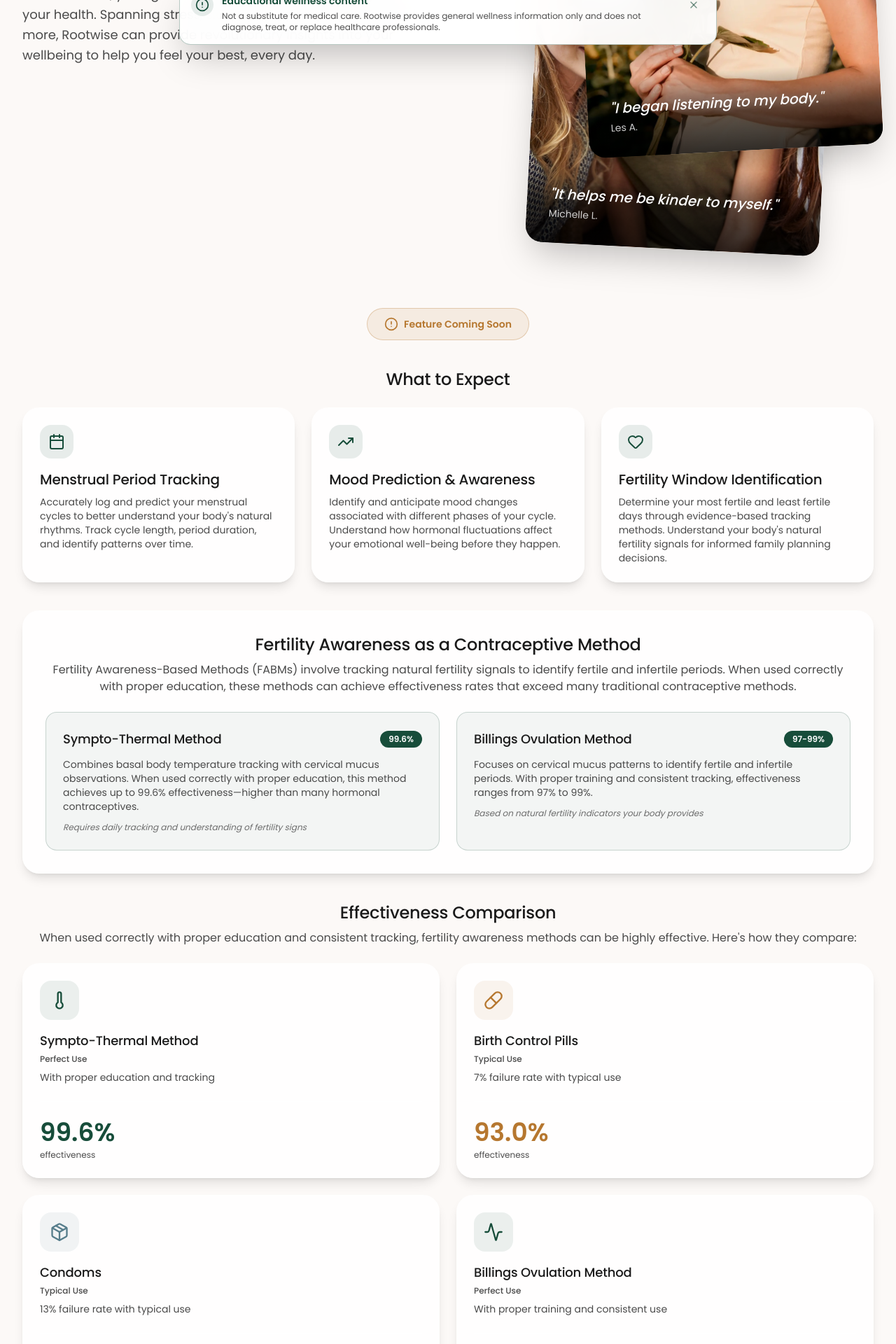
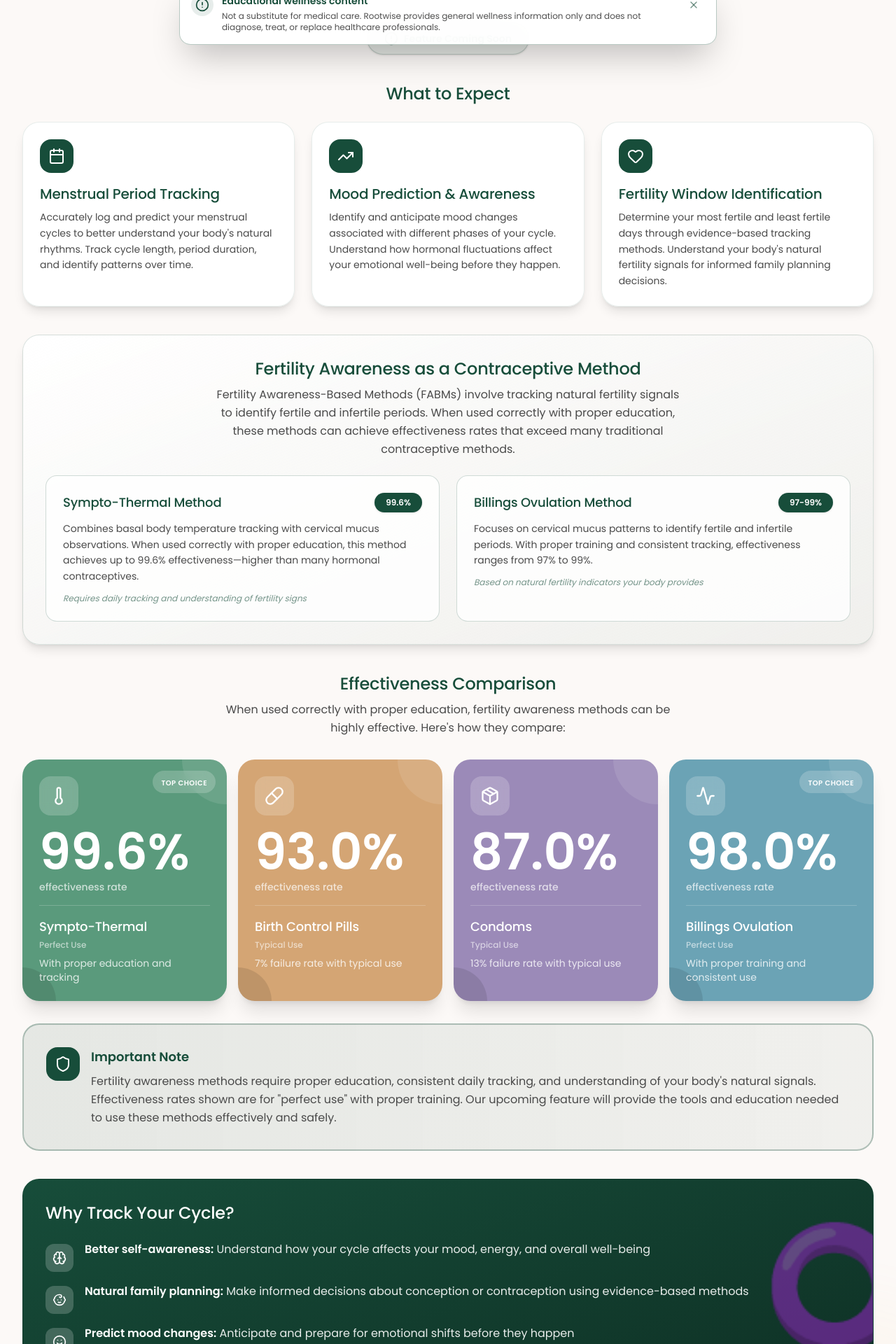
Before and after one commit to helloworldxdwastaken/rootwise, a Next.js app: page /womens-health in a window 1280 px wide. Shown: the part 720-2640 px from the top of the page at 70% size. Built offline with nearby package versions, Linux system fonts and the light colour scheme; no server answers.

Commit message:
Add comment

```diff
--- a/app/womens-health/page.tsx
+++ b/app/womens-health/page.tsx
@@ -51,12 +51,12 @@
 
 const comparisonData = [
   {
-    method: "Sympto-Thermal Method",
+    method: "Sympto-Thermal",
     subtitle: "Perfect Use",
     effectiveness: 99.6,
     note: "With proper education and tracking",
     icon: Thermometer,
-    color: "#174D3A",
+    color: "#5a9a7c",
   },
   {
     method: "Birth Control Pills",
@@ -64,7 +64,7 @@
     effectiveness: 93,
     note: "7% failure rate with typical use",
     icon: Pill,
-    color: "#B6772F",
+    color: "#d4a574",
   },
   {
     method: "Condoms",
@@ -72,15 +72,15 @@
     effectiveness: 87,
     note: "13% failure rate with typical use",
     icon: Package,
-    color: "#567D8B",
+    color: "#9b8ab8",
   },
   {
-    method: "Billings Ovulation Method",
+    method: "Billings Ovulation",
     subtitle: "Perfect Use",
     effectiveness: 98,
     note: "With proper training and consistent use",
     icon: Activity,
-    color: "#174D3A",
+    color: "#6ba3b5",
   },
 ];
 
@@ -120,7 +120,7 @@
     <PageShell>
       <SectionContainer className="gap-10">
         {/* Hero Section */}
-        <section className="grid gap-8 md:grid-cols-2 items-center py-8 md:py-12 lg:py-16">
+        <section className="grid gap-8 md:grid-cols-2 items-center -mt-8 md:-mt-12 pb-8 md:pb-12">
           {/* Left Side - Text Content */}
           <div className="space-y-6 text-center md:text-left">
             <motion.div
@@ -142,14 +142,33 @@
           </div>
 
           {/* Right Side - Two Overlapping Image Cards */}
-          <div className="relative flex items-center justify-center md:justify-end min-h-[600px] md:min-h-[700px] lg:min-h-[800px] px-4 md:px-0">
-            {/* Top Image Card */}
+          <div className="relative flex items-center justify-center min-h-[480px] md:min-h-[520px]">
+            {/* Back Image Card */}
             <motion.div
-              initial={{ opacity: 0, x: 30, rotate: -3 }}
-              animate={{ opacity: 1, x: 0, rotate: -3 }}
+              initial={{ opacity: 0, x: 20, y: 20, rotate: 3 }}
+              animate={{ opacity: 1, x: 0, y: 0, rotate: 3 }}
+              transition={{ duration: 0.6, delay: 0.4 }}
+              className="absolute w-[260px] md:w-[300px] h-[340px] md:h-[380px] rounded-3xl overflow-hidden shadow-2xl z-0 right-[20px] top-[60px]"
+            >
+              <Image
+                src="/Women health/women-taking-coffee-with-friends.webp"
+                alt="Women taking coffee with friends"
+                fill
+                className="object-cover"
+              />
+              {/* Quote Overlay */}
+              <div className="absolute bottom-0 left-0 right-0 bg-gradient-to-t from-black/80 via-black/60 to-transparent p-6 text-white">
+                <p className="text-base md:text-lg font-medium italic mb-1">"It helps me be kinder to myself."</p>
+                <p className="text-xs md:text-sm text-white/80">Michelle L.</p>
+              </div>
+            </motion.div>
+
+            {/* Front Image Card */}
+            <motion.div
+              initial={{ opacity: 0, x: -20, y: -20, rotate: -3 }}
+              animate={{ opacity: 1, x: 0, y: 0, rotate: -3 }}
               transition={{ duration: 0.6, delay: 0.2 }}
-              className="relative w-[320px] md:w-[380px] lg:w-[420px] h-[420px] md:h-[500px] lg:h-[560px] rounded-3xl overflow-hidden shadow-2xl z-10"
-              style={{ transform: "rotate(-3deg)" }}
+              className="absolute w-[260px] md:w-[300px] h-[340px] md:h-[380px] rounded-3xl overflow-hidden shadow-2xl z-10 left-[20px] top-0"
             >
               <Image
                 src="/Women health/womansmilingwithflower.webp"
@@ -159,220 +178,240 @@
                 priority
               />
               {/* Quote Overlay */}
-              <div className="absolute bottom-0 left-0 right-0 bg-gradient-to-t from-black/80 via-black/60 to-transparent p-6 md:p-8 text-white">
-                <p className="text-base md:text-lg lg:text-xl font-medium italic mb-1">"I began listening to my body."</p>
+              <div className="absolute bottom-0 left-0 right-0 bg-gradient-to-t from-black/80 via-black/60 to-transparent p-6 text-white">
+                <p className="text-base md:text-lg font-medium italic mb-1">"I began listening to my body."</p>
                 <p className="text-xs md:text-sm text-white/80">Les A.</p>
-              </div>
-            </motion.div>
-
-            {/* Bottom Image Card - Overlapping */}
-            <motion.div
-              initial={{ opacity: 0, x: -30, rotate: 3 }}
-              animate={{ opacity: 1, x: 0, rotate: 3 }}
-              transition={{ duration: 0.6, delay: 0.4 }}
-              className="absolute right-4 md:right-12 lg:right-16 top-1/2 -translate-y-1/4 w-[320px] md:w-[380px] lg:w-[420px] h-[420px] md:h-[500px] lg:h-[560px] rounded-3xl overflow-hidden shadow-2xl z-0"
-              style={{ transform: "translateY(-25%) rotate(3deg)" }}
-            >
-              <Image
-                src="/Women health/women-taking-coffee-with-friends.webp"
-                alt="Women taking coffee with friends"
-                fill
-                className="object-cover"
-              />
-              {/* Quote Overlay */}
-              <div className="absolute bottom-0 left-0 right-0 bg-gradient-to-t from-black/80 via-black/60 to-transparent p-6 md:p-8 text-white">
-                <p className="text-base md:text-lg lg:text-xl font-medium italic mb-1">"It helps me be kinder to myself."</p>
-                <p className="text-xs md:text-sm text-white/80">Michelle L.</p>
               </div>
             </motion.div>
           </div>
         </section>
 
         {/* Coming Soon Badge */}
-        <div className="flex justify-center">
-          <div className="inline-flex items-center gap-2 rounded-full border border-[#B6772F]/30 bg-[#B6772F]/10 px-6 py-3">
-            <AlertCircle className="h-5 w-5 text-[#B6772F]" />
-            <span className="text-sm font-semibold text-[#B6772F]">Feature Coming Soon</span>
+        <motion.div
+          initial={{ opacity: 0, scale: 0.9 }}
+          animate={{ opacity: 1, scale: 1 }}
+          transition={{ duration: 0.5, delay: 0.6 }}
+          className="flex justify-center"
+        >
+          <div className="inline-flex items-center gap-2 rounded-full border border-[#174D3A]/20 bg-[#174D3A]/10 px-6 py-3 shadow-sm">
+            <AlertCircle className="h-5 w-5 text-[#174D3A]" />
+            <span className="text-sm font-semibold text-[#174D3A]">Feature Coming Soon</span>
           </div>
-        </div>
+        </motion.div>
 
         {/* Features Section */}
         <section className="space-y-6">
-          <h3 className="text-2xl font-semibold text-center text-[#1A1A1A]">What to Expect</h3>
+          <motion.h3
+            initial={{ opacity: 0, y: 10 }}
+            whileInView={{ opacity: 1, y: 0 }}
+            viewport={{ once: true }}
+            className="text-2xl font-semibold text-center text-[#174D3A]"
+          >
+            What to Expect
+          </motion.h3>
           <div className="grid gap-6 md:grid-cols-3">
-            {features.map((feature) => {
+            {features.map((feature, index) => {
               const Icon = feature.icon;
               return (
-                <article
+                <motion.article
                   key={feature.title}
-                  className="rounded-3xl border border-white/40 bg-white/80 p-6 shadow-lg"
+                  initial={{ opacity: 0, y: 20 }}
+                  whileInView={{ opacity: 1, y: 0 }}
+                  viewport={{ once: true }}
+                  transition={{ duration: 0.5, delay: index * 0.1 }}
+                  whileHover={{ y: -4, transition: { duration: 0.2 } }}
+                  className="rounded-3xl border border-[#174D3A]/10 bg-white/90 p-6 shadow-lg hover:shadow-xl transition-shadow duration-300"
                 >
-                  <div className="mb-4 flex h-12 w-12 items-center justify-center rounded-2xl bg-[#174D3A]/10 text-[#174D3A]">
+                  <div className="mb-4 flex h-12 w-12 items-center justify-center rounded-2xl bg-[#174D3A] text-white">
                     <Icon className="h-6 w-6" />
                   </div>
-                  <h4 className="text-xl font-semibold text-[#1A1A1A]">{feature.title}</h4>
-                  <p className="mt-2 text-sm text-[#4A4A4A]">{feature.description}</p>
-                </article>
+                  <h4 className="text-xl font-semibold text-[#174D3A]">{feature.title}</h4>
+                  <p className="mt-2 text-sm text-[#4A4A4A] leading-relaxed">{feature.description}</p>
+                </motion.article>
               );
             })}
           </div>
         </section>
 
         {/* Fertility Awareness Section */}
-        <section className="space-y-6 rounded-3xl border border-white/40 bg-white/80 p-8 shadow-lg">
+        <motion.section
+          initial={{ opacity: 0, y: 20 }}
+          whileInView={{ opacity: 1, y: 0 }}
+          viewport={{ once: true }}
+          className="space-y-6 rounded-3xl border border-[#174D3A]/15 bg-gradient-to-br from-white/95 to-[#174D3A]/5 p-8 shadow-lg"
+        >
           <div className="text-center space-y-2">
-            <h3 className="text-2xl font-semibold text-[#1A1A1A]">Fertility Awareness as a Contraceptive Method</h3>
-            <p className="text-[#4A4A4A]">
+            <h3 className="text-2xl font-semibold text-[#174D3A]">Fertility Awareness as a Contraceptive Method</h3>
+            <p className="text-[#4A4A4A] max-w-2xl mx-auto leading-relaxed">
               Fertility Awareness-Based Methods (FABMs) involve tracking natural fertility signals to identify fertile and infertile periods. When used correctly with proper education, these methods can achieve effectiveness rates that exceed many traditional contraceptive methods.
             </p>
           </div>
 
           <div className="grid gap-6 md:grid-cols-2">
-            {fertilityMethods.map((method) => (
-              <div
+            {fertilityMethods.map((method, index) => (
+              <motion.div
                 key={method.title}
-                className="rounded-2xl border border-[#174D3A]/20 bg-[#174D3A]/5 p-6"
+                initial={{ opacity: 0, x: index === 0 ? -20 : 20 }}
+                whileInView={{ opacity: 1, x: 0 }}
+                viewport={{ once: true }}
+                transition={{ duration: 0.5, delay: 0.2 }}
+                className="rounded-2xl border border-[#174D3A]/20 bg-white/80 p-6 hover:shadow-md transition-shadow duration-300"
               >
                 <div className="mb-3 flex items-center justify-between">
-                  <h4 className="text-lg font-semibold text-[#1A1A1A]">{method.title}</h4>
-                  <span className="rounded-full bg-[#174D3A] px-3 py-1 text-xs font-bold text-white">
+                  <h4 className="text-lg font-semibold text-[#174D3A]">{method.title}</h4>
+                  <span className="rounded-full bg-[#174D3A] px-4 py-1.5 text-xs font-bold text-white shadow-sm">
                     {method.effectiveness}
                   </span>
                 </div>
-                <p className="text-sm text-[#4A4A4A]">{method.description}</p>
-                <p className="mt-3 text-xs italic text-[#4A4A4A]/80">{method.note}</p>
-              </div>
+                <p className="text-sm text-[#4A4A4A] leading-relaxed">{method.description}</p>
+                <p className="mt-3 text-xs italic text-[#174D3A]/60">{method.note}</p>
+              </motion.div>
             ))}
           </div>
-        </section>
+        </motion.section>
 
         {/* Effectiveness Comparison */}
-        <section className="space-y-6">
+        <section className="space-y-8">
           <div className="text-center space-y-2">
-            <h3 className="text-2xl font-semibold text-[#1A1A1A]">Effectiveness Comparison</h3>
-            <p className="text-[#4A4A4A]">
-              When used correctly with proper education and consistent tracking, fertility awareness methods can be highly effective. Here's how they compare:
+            <motion.h3
+              initial={{ opacity: 0, y: 10 }}
+              whileInView={{ opacity: 1, y: 0 }}
+              viewport={{ once: true }}
+              className="text-2xl font-semibold text-[#174D3A]"
+            >
+              Effectiveness Comparison
+            </motion.h3>
+            <p className="text-[#4A4A4A] max-w-2xl mx-auto leading-relaxed">
+              When used correctly with proper education, fertility awareness methods can be highly effective. Here's how they compare:
             </p>
           </div>
 
-          <div className="grid grid-cols-1 md:grid-cols-2 gap-6">
+          <div className="grid grid-cols-1 sm:grid-cols-2 lg:grid-cols-4 gap-4">
             {comparisonData.map((item, index) => {
               const Icon = item.icon;
+              const isHighlighted = item.effectiveness > 95;
               return (
                 <motion.div
                   key={index}
-                  initial={{ opacity: 0, y: 20 }}
+                  initial={{ opacity: 0, y: 30 }}
                   whileInView={{ opacity: 1, y: 0 }}
                   viewport={{ once: true, margin: "-50px" }}
                   transition={{ duration: 0.5, delay: index * 0.1 }}
                   whileHover={{
-                    scale: 1.02,
-                    y: -4,
+                    scale: 1.05,
+                    y: -8,
                     transition: { duration: 0.2 }
                   }}
-                  className="group relative rounded-3xl border border-white/40 bg-white/80 p-6 shadow-lg hover:shadow-xl transition-all duration-300 cursor-pointer"
+                  className="group relative rounded-3xl p-6 shadow-xl hover:shadow-2xl transition-all duration-300 cursor-pointer overflow-hidden"
+                  style={{ backgroundColor: item.color }}
                 >
-                  {/* Icon */}
-                  <div
-                    className="mb-4 flex h-14 w-14 items-center justify-center rounded-2xl transition-all duration-300 group-hover:scale-110"
-                    style={{ backgroundColor: `${item.color}15` }}
-                  >
-                    <Icon
-                      className="h-7 w-7 transition-colors duration-300"
-                      style={{ color: item.color }}
-                    />
-                  </div>
+                  {/* Background decoration */}
+                  <div className="absolute top-0 right-0 w-32 h-32 rounded-full bg-white/10 -translate-y-1/2 translate-x-1/2" />
+                  <div className="absolute bottom-0 left-0 w-24 h-24 rounded-full bg-black/10 translate-y-1/2 -translate-x-1/2" />
 
-                  {/* Content */}
-                  <div className="space-y-2">
-                    <div>
-                      <h4 className="text-lg font-semibold text-[#1A1A1A]">{item.method}</h4>
-                      <p className="text-xs font-medium text-[#4A4A4A] mt-1">{item.subtitle}</p>
+                  {/* Highlight badge for high effectiveness */}
+                  {isHighlighted && (
+                    <div className="absolute top-4 right-4 bg-white/20 backdrop-blur-sm rounded-full px-3 py-1">
+                      <span className="text-[10px] font-bold text-white uppercase tracking-wider">Top Choice</span>
                     </div>
-                    <p className="text-sm text-[#4A4A4A]">{item.note}</p>
-                  </div>
+                  )}
 
-                  {/* Effectiveness Number */}
-                  <div className="mt-6 pt-6 border-t border-white/30">
-                    <div className="flex items-baseline gap-2">
-                      <span
-                        className="text-4xl font-bold transition-colors duration-300"
-                        style={{ color: item.color }}
-                      >
+                  <div className="relative z-10">
+                    {/* Icon */}
+                    <div className="mb-4 flex h-14 w-14 items-center justify-center rounded-2xl bg-white/20 backdrop-blur-sm transition-transform duration-300 group-hover:scale-110 group-hover:rotate-3">
+                      <Icon className="h-7 w-7 text-white" />
+                    </div>
+
+                    {/* Big Number */}
+                    <div className="mb-4">
+                      <span className="text-6xl md:text-7xl font-bold text-white leading-none">
                         <AnimatedNumber value={item.effectiveness} />
                       </span>
+                      <p className="text-sm font-medium text-white/70 mt-1">effectiveness rate</p>
                     </div>
-                    <p className="text-xs text-[#4A4A4A] mt-1">effectiveness</p>
+
+                    {/* Content */}
+                    <div className="space-y-1 pt-4 border-t border-white/20">
+                      <h4 className="text-lg font-bold text-white">{item.method}</h4>
+                      <p className="text-xs font-medium text-white/60">{item.subtitle}</p>
+                      <p className="text-sm text-white/80 mt-2">{item.note}</p>
+                    </div>
                   </div>
-
-                  {/* Hover gradient effect */}
-                  <div
-                    className="absolute inset-0 rounded-3xl opacity-0 group-hover:opacity-5 transition-opacity duration-300 pointer-events-none"
-                    style={{ background: `radial-gradient(circle at center, ${item.color}, transparent)` }}
-                  />
                 </motion.div>
               );
             })}
           </div>
 
-          <div className="rounded-2xl border border-[#174D3A]/20 bg-[#174D3A]/5 p-6">
-            <div className="flex items-start gap-3">
-              <Shield className="h-5 w-5 text-[#174D3A] flex-shrink-0 mt-0.5" />
+          <motion.div
+            initial={{ opacity: 0, y: 20 }}
+            whileInView={{ opacity: 1, y: 0 }}
+            viewport={{ once: true }}
+            className="rounded-3xl border-2 border-[#174D3A]/30 bg-gradient-to-r from-[#174D3A]/10 to-[#174D3A]/5 p-6 md:p-8"
+          >
+            <div className="flex items-start gap-4">
+              <div className="flex h-12 w-12 flex-shrink-0 items-center justify-center rounded-2xl bg-[#174D3A] text-white">
+                <Shield className="h-6 w-6" />
+              </div>
               <div>
-                <p className="font-semibold text-[#1A1A1A]">Important Note</p>
-                <p className="mt-1 text-sm text-[#4A4A4A]">
+                <p className="font-bold text-[#174D3A] text-lg">Important Note</p>
+                <p className="mt-2 text-[#4A4A4A] leading-relaxed">
                   Fertility awareness methods require proper education, consistent daily tracking, and understanding of your body's natural signals. Effectiveness rates shown are for "perfect use" with proper training. Our upcoming feature will provide the tools and education needed to use these methods effectively and safely.
                 </p>
               </div>
             </div>
-          </div>
+          </motion.div>
         </section>
 
         {/* Benefits Section */}
-        <section className="relative space-y-6 rounded-3xl border border-black/10 bg-[#050505] p-8 text-white overflow-hidden">
-          {/* Large decorative icon on the right */}
-          <div className="absolute right-0 top-1/2 -translate-y-1/2 translate-x-1/4 md:translate-x-1/3 opacity-10 pointer-events-none">
-            <Heart className="h-96 w-96 md:h-[500px] md:w-[500px] text-white" strokeWidth={1.5} fill="currentColor" />
+        <motion.section
+          initial={{ opacity: 0, y: 20 }}
+          whileInView={{ opacity: 1, y: 0 }}
+          viewport={{ once: true }}
+          className="relative space-y-6 rounded-3xl border border-[#174D3A]/20 bg-gradient-to-br from-[#174D3A] to-[#0d2d22] p-8 text-white overflow-hidden"
+        >
+          {/* Large decorative emoji on the right */}
+          <div className="absolute right-0 top-1/2 -translate-y-1/2 translate-x-1/4 md:translate-x-1/3 opacity-40 pointer-events-none select-none">
+            <span className="text-[12rem] md:text-[16rem] leading-none">♀️</span>
           </div>
 
           <div className="relative z-10">
             <h3 className="text-2xl font-semibold mb-6">Why Track Your Cycle?</h3>
-            <ul className="space-y-4 text-white/80">
+            <ul className="space-y-4 text-white/90">
               <li className="flex items-start gap-4">
-                <div className="mt-1 flex h-10 w-10 flex-shrink-0 items-center justify-center rounded-xl bg-[#B6772F]/20 text-[#B6772F]">
-                  <Brain className="h-5 w-5" />
+                <div className="mt-1 flex h-10 w-10 flex-shrink-0 items-center justify-center rounded-xl bg-white/20 backdrop-blur-sm">
+                  <Brain className="h-5 w-5 text-white" />
                 </div>
                 <span>
                   <strong className="text-white">Better self-awareness:</strong> Understand how your cycle affects your mood, energy, and overall well-being
                 </span>
               </li>
               <li className="flex items-start gap-4">
-                <div className="mt-1 flex h-10 w-10 flex-shrink-0 items-center justify-center rounded-xl bg-[#B6772F]/20 text-[#B6772F]">
-                  <Baby className="h-5 w-5" />
+                <div className="mt-1 flex h-10 w-10 flex-shrink-0 items-center justify-center rounded-xl bg-white/20 backdrop-blur-sm">
+                  <Baby className="h-5 w-5 text-white" />
                 </div>
                 <span>
                   <strong className="text-white">Natural family planning:</strong> Make informed decisions about conception or contraception using evidence-based methods
                 </span>
               </li>
               <li className="flex items-start gap-4">
-                <div className="mt-1 flex h-10 w-10 flex-shrink-0 items-center justify-center rounded-xl bg-[#B6772F]/20 text-[#B6772F]">
-                  <Smile className="h-5 w-5" />
+                <div className="mt-1 flex h-10 w-10 flex-shrink-0 items-center justify-center rounded-xl bg-white/20 backdrop-blur-sm">
+                  <Smile className="h-5 w-5 text-white" />
                 </div>
                 <span>
                   <strong className="text-white">Predict mood changes:</strong> Anticipate and prepare for emotional shifts before they happen
                 </span>
               </li>
               <li className="flex items-start gap-4">
-                <div className="mt-1 flex h-10 w-10 flex-shrink-0 items-center justify-center rounded-xl bg-[#B6772F]/20 text-[#B6772F]">
-                  <Leaf className="h-5 w-5" />
+                <div className="mt-1 flex h-10 w-10 flex-shrink-0 items-center justify-center rounded-xl bg-white/20 backdrop-blur-sm">
+                  <Leaf className="h-5 w-5 text-white" />
                 </div>
                 <span>
                   <strong className="text-white">No hormones or side effects:</strong> Work with your body's natural rhythms without introducing external hormones
                 </span>
               </li>
               <li className="flex items-start gap-4">
-                <div className="mt-1 flex h-10 w-10 flex-shrink-0 items-center justify-center rounded-xl bg-[#B6772F]/20 text-[#B6772F]">
-                  <BookOpen className="h-5 w-5" />
+                <div className="mt-1 flex h-10 w-10 flex-shrink-0 items-center justify-center rounded-xl bg-white/20 backdrop-blur-sm">
+                  <BookOpen className="h-5 w-5 text-white" />
                 </div>
                 <span>
                   <strong className="text-white">Empowerment through knowledge:</strong> Take control of your reproductive health with data-driven insights
@@ -380,17 +419,22 @@
               </li>
             </ul>
           </div>
-        </section>
+        </motion.section>
 
         {/* Call to Action */}
-        <div className="text-center space-y-4">
-          <p className="text-[#4A4A4A]">
-            Be the first to know when our Women's Health feature launches. Sign up to receive updates.
+        <motion.div
+          initial={{ opacity: 0, y: 20 }}
+          whileInView={{ opacity: 1, y: 0 }}
+          viewport={{ once: true }}
+          className="text-center space-y-4 py-4"
+        >
+          <p className="text-[#4A4A4A] text-lg">
+            Be the first to know when our Women's Health feature launches.
           </p>
-          <Button href="/auth/register" className="justify-center">
+          <Button href="/auth/register" className="justify-center px-8 py-3">
             Join Rootwise to stay updated
           </Button>
-        </div>
+        </motion.div>
       </SectionContainer>
     </PageShell>
   );
```
